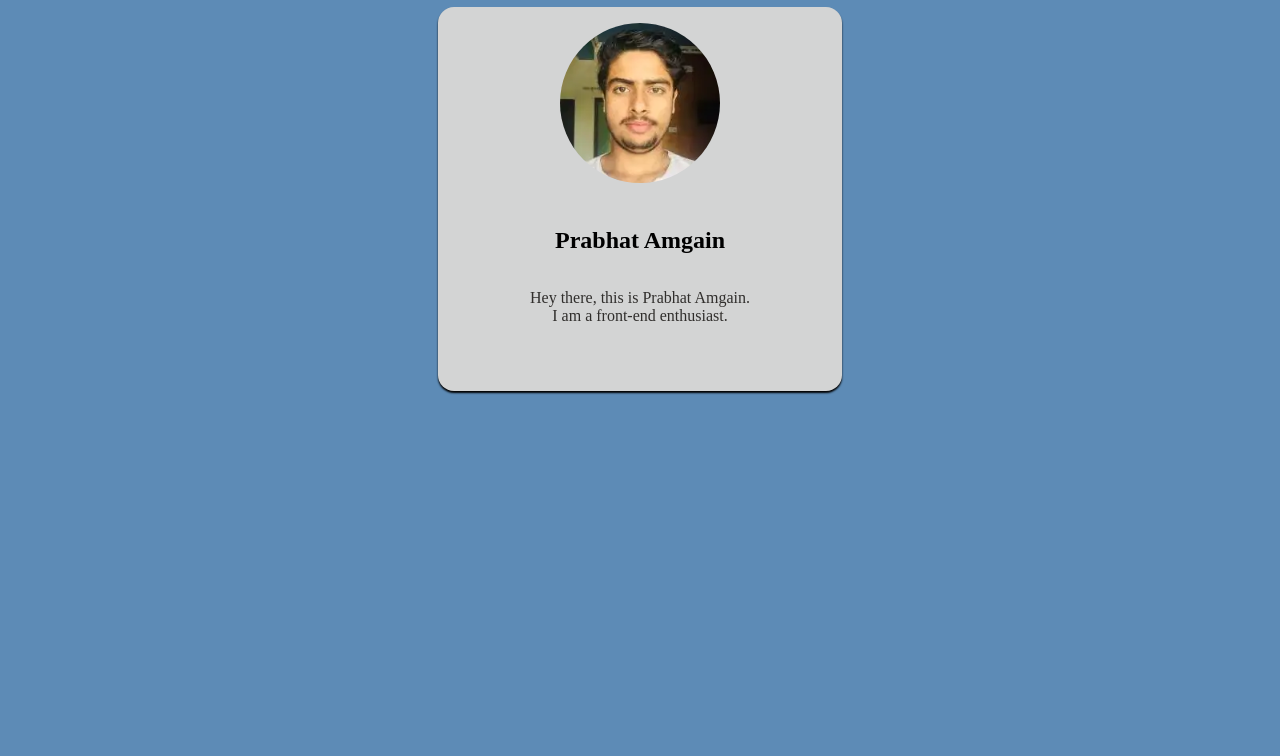
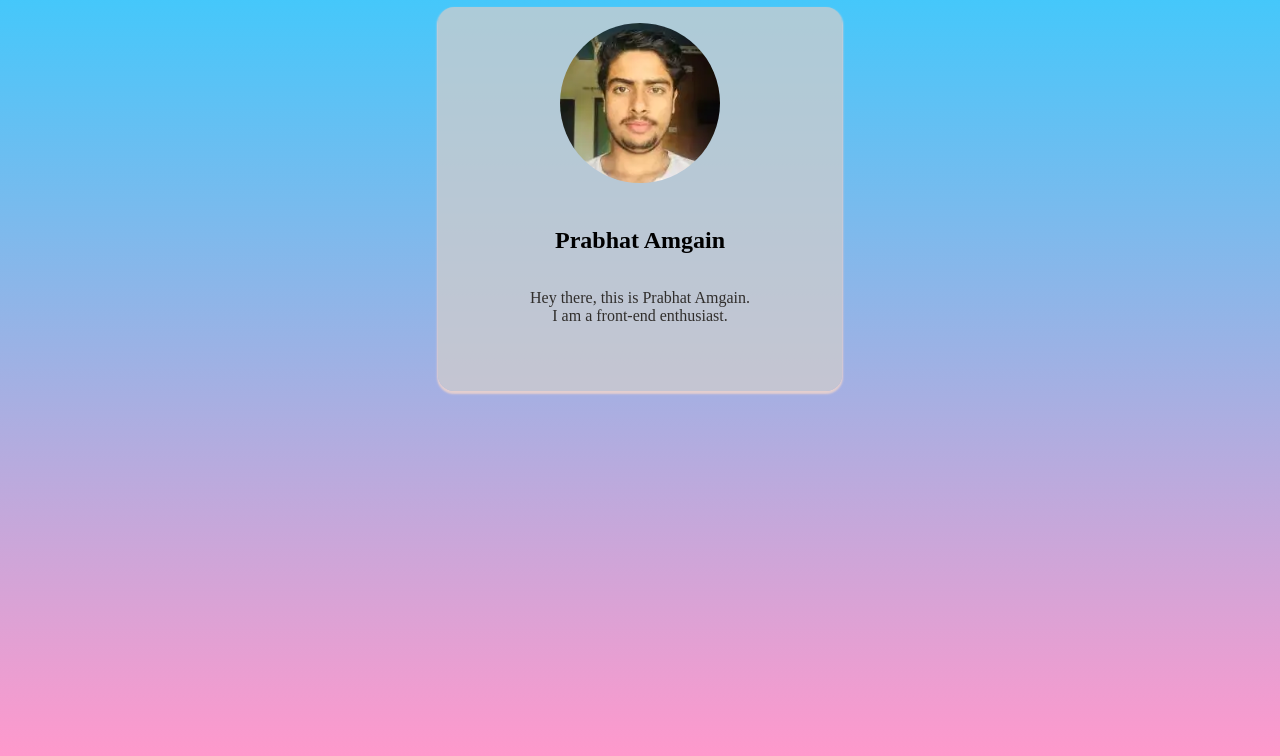
Before and after one commit to Prabhat147/Web-practice, a plain HTML site: page card/card.html in a window 1280 px wide. Shown: the part 73-829 px from the top of the page. Before the commit the page ends 800 px from the top, so only its background shows below. Drawn offline with Linux system fonts and the light colour scheme.

Commit message:
Minor changes

```diff
--- a/card/style.css
+++ b/card/style.css
@@ -1,8 +1,9 @@
 body{
+    height: 100vh;
     box-sizing: border-box;
     color: #000;
-    background: rgb(93, 139, 182);
-}
+    background: linear-gradient(to bottom, #33ccff 0%, #ff99cc 100%);
+    }
 div.wrapper{
     /* border: 2px solid silver; */
     text-align: center;
@@ -11,8 +12,8 @@ div.wrapper{
     width: 32%;
     height: 24rem;
     border-radius: 1rem;
-    background: rgb(211, 212, 212);
-    box-shadow: 0px 2px 2px 0px #000;
+    background: rgba(207, 205, 205, 0.75);
+    box-shadow: 0px 2px 2px 1px rgb(228, 207, 207);
 }
 div.wrapper:hover{
     box-shadow: 0px 2px 2.5px 0px #000;
```
